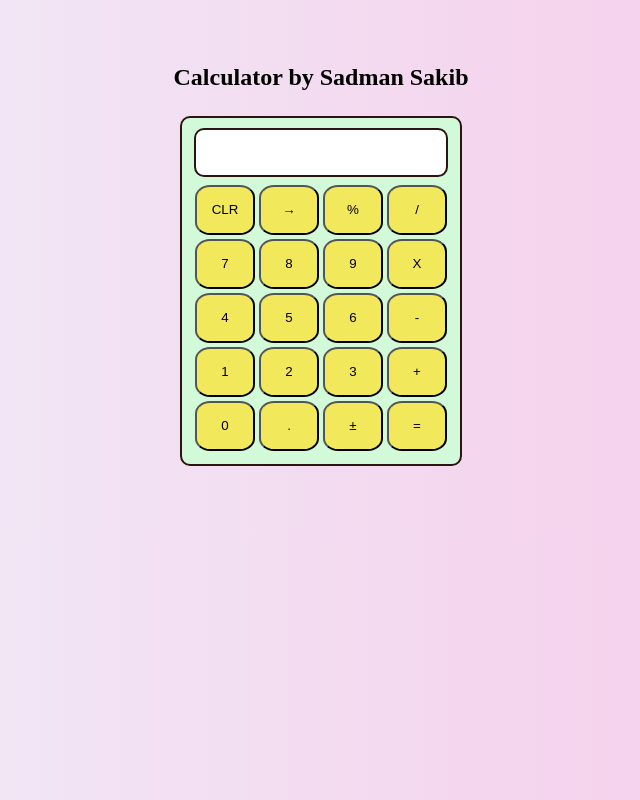
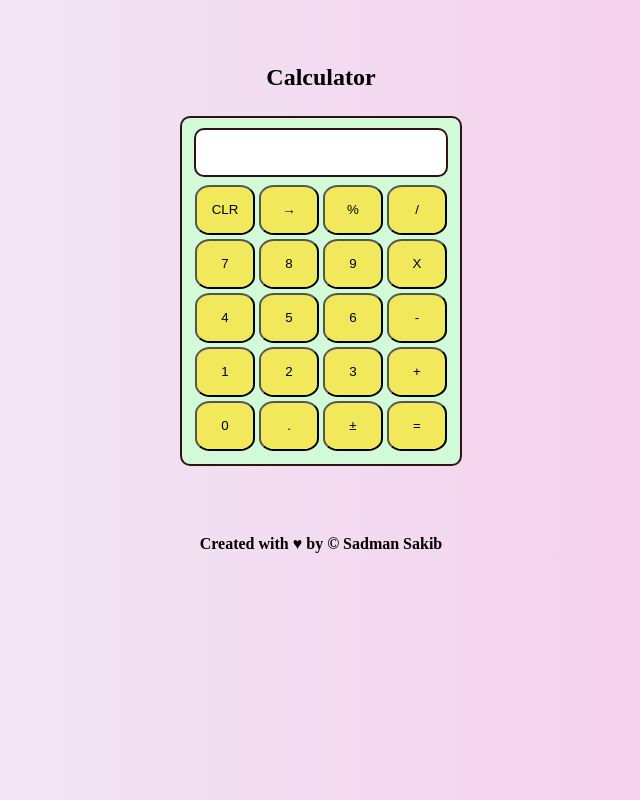
Before and after one commit to Sadman2539/JS-Calculator, a plain HTML site: page index.html in a window 1280 px wide. Shown: the whole page, without its empty margins (319-959 px from the left). Drawn offline with Linux system fonts and the light colour scheme.

Commit message:
footer added

```diff
--- a/index.html
+++ b/index.html
@@ -13,7 +13,7 @@
 
     <main>
         <section class="container">
-            <h1>Calculator by Sadman Sakib</h1>
+            <h2>Calculator</h2>
             <div class="calculator">
                 <input type="text" name="screen" id="screen">
                 <table>
@@ -51,7 +51,7 @@
             </div>
         </section>
     </main>
-
+    <footer>Created with &hearts; by &copy; Sadman Sakib</footer>
     <script src="scripts.js"></script>
 </body>
 
--- a/style.css
+++ b/style.css
@@ -33,3 +33,6 @@ button{
     padding: 10px;
     border-radius: 25%;
 }
+footer{
+    text-align: center;
+}
```
